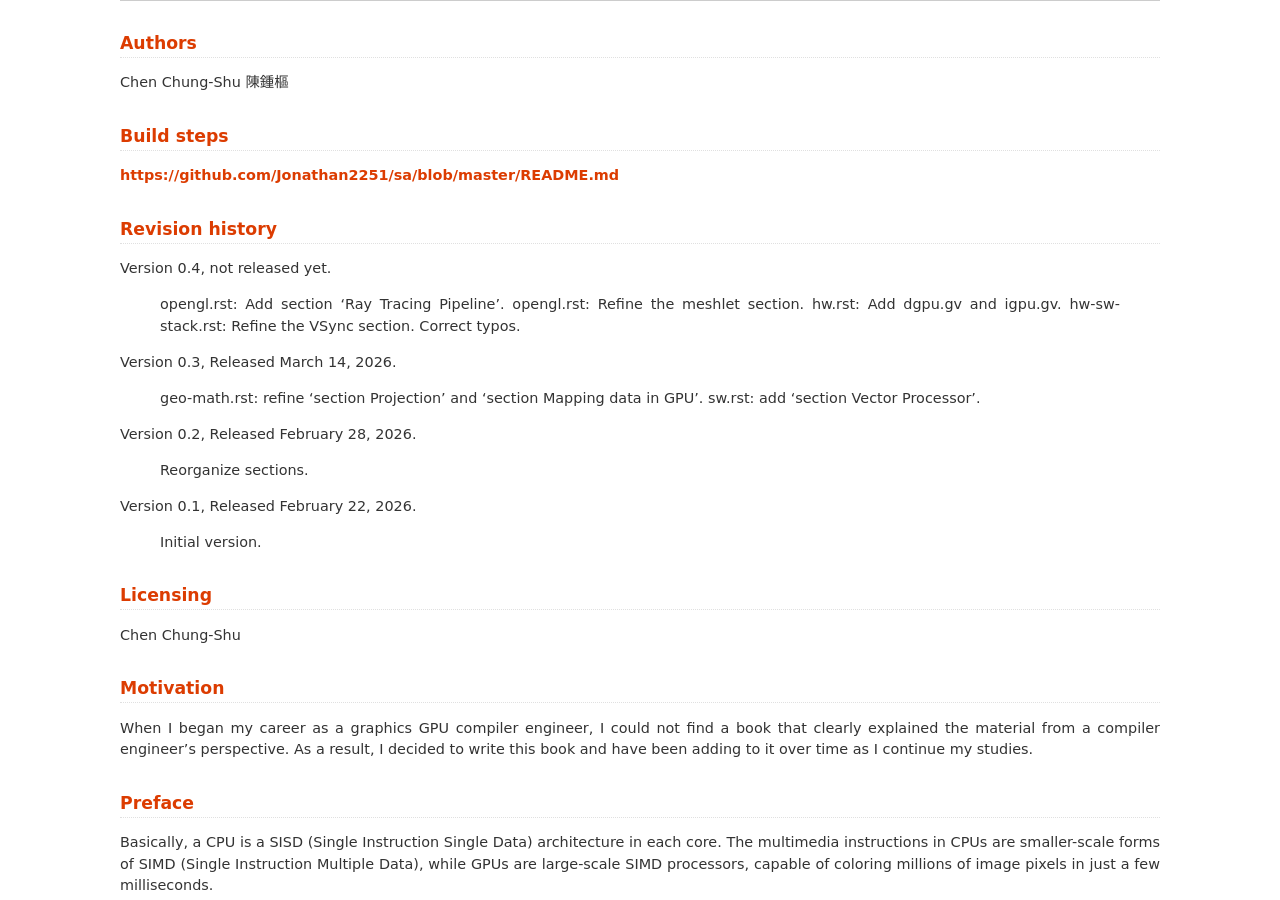
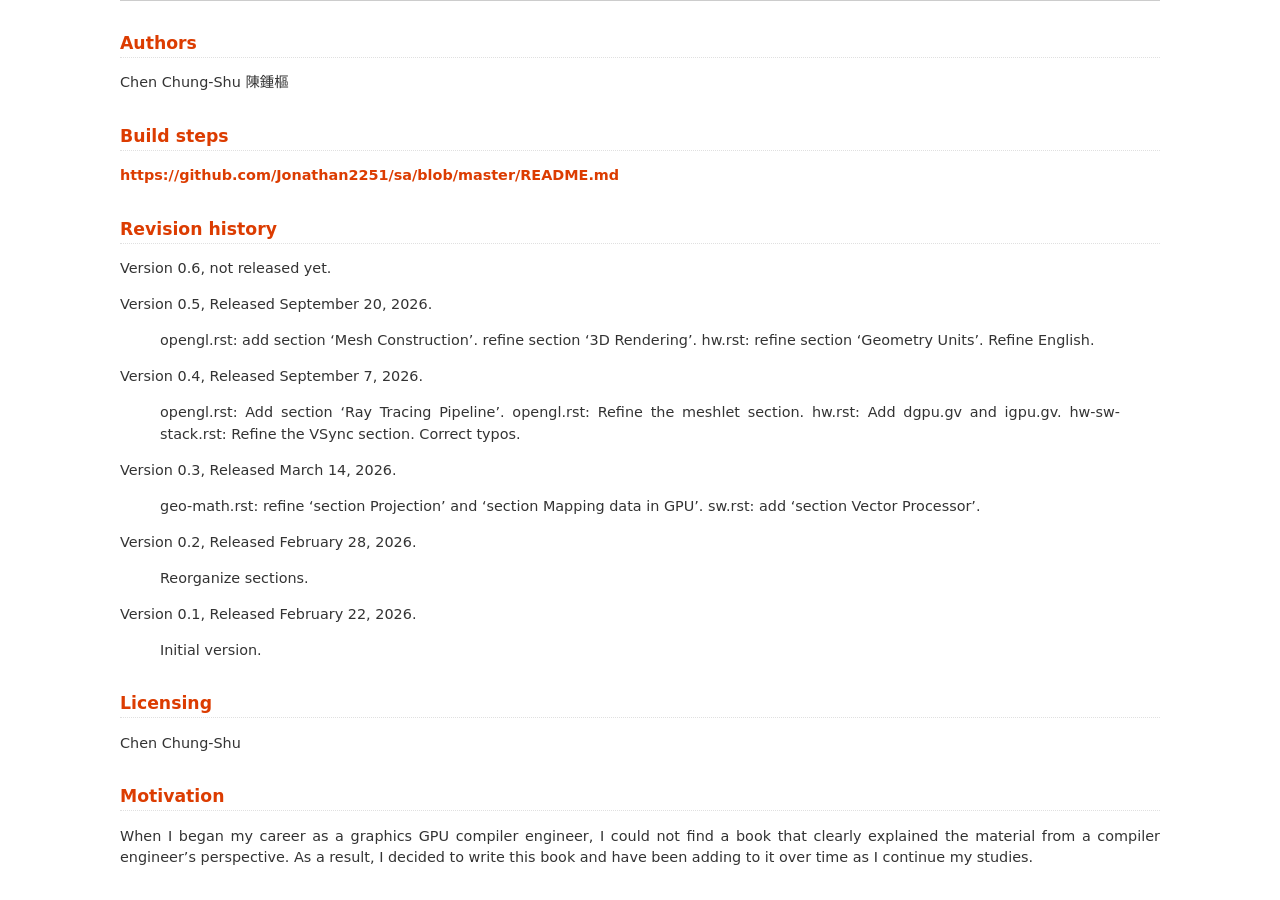
Before and after one commit to Jonathan2251/gpu, a Sphinx documentation site: the page built from source/about.rst, in a window 1280 px wide and 900 px high, scrolled down 327 px. Built offline with Sphinx 7.4.7, drawn with Linux system fonts in a browser that asks for light colours.

```diff
--- a/source/about.rst
+++ b/source/about.rst
@@ -22,7 +22,15 @@ https://github.com/Jonathan2251/sa/blob/master/README.md
 Revision history
 ----------------
 
-Version 0.4, not released yet.
+Version 0.6, not released yet.
+
+Version 0.5, Released September 20, 2026.
+
+  opengl.rst: add section 'Mesh Construction'. refine section '3D Rendering'.
+  hw.rst: refine section 'Geometry Units'.
+  Refine English.
+
+Version 0.4, Released September 7, 2026.
 
   opengl.rst: Add section 'Ray Tracing Pipeline'.
   opengl.rst: Refine the meshlet section.
--- a/source/conf.py
+++ b/source/conf.py
@@ -65,9 +65,9 @@ author = u'Chen Chung-Shu'
 # built documents.
 #
 # The short X.Y version.
-version = u'0.4'
+version = u'0.5'
 # The full version, including alpha/beta/rc tags.
-release = u'0.4'
+release = u'0.5'
 
 # The language for content autogenerated by Sphinx. Refer to documentation
 # for a list of supported languages.
```
